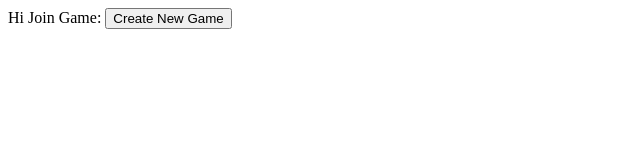
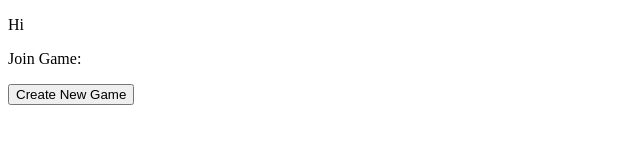
Before and after one commit to ConorONeill2/Mafia-Website, a plain HTML site: page index.html in a window 1280 px wide. Shown: the whole page, without its empty margins (0-640 px from the left). Drawn offline with Linux system fonts and the light colour scheme.

Commit message:
Update index.html

```diff
--- a/index.html
+++ b/index.html
@@ -4,8 +4,8 @@
     <title>Mafia</title>
   </head>
   <body>
-    <p1>Hi</p1>
-    <p1>Join Game: </p1>
-    <button>Create New Game</button>
+    <p>Hi</p>
+    <p>Join Game: </p>
+    <button type="button">Create New Game</button>
   </body>
 </html>
```
